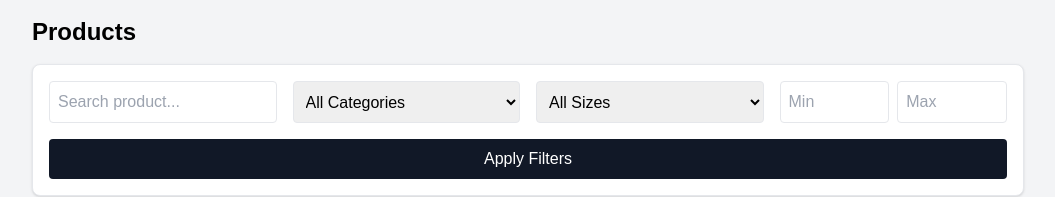
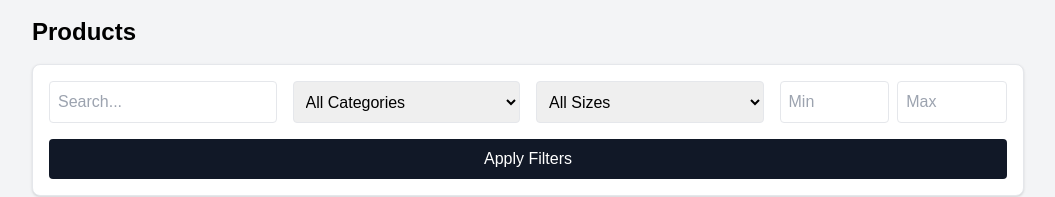
Before and after one commit to Shibili8/Clothing-Ecommerce-Frontend, a React (Create React App) app: page /products in a window 1280 px wide. Shown: the top 197 px of the page, without its empty margins (112-1167 px from the left). Built offline with nearby package versions, Linux system fonts and the light colour scheme; no server answers.

Commit message:
first commit

```diff
--- a/src/components/FilterBar.js
+++ b/src/components/FilterBar.js
@@ -7,7 +7,6 @@ export default function FilterBar({ onFilter }) {
   const [minPrice, setMinPrice] = useState("");
   const [maxPrice, setMaxPrice] = useState("");
 
-  // Send all filters to parent (Products.jsx)
   const applyFilters = () => {
     onFilter({
       search,
@@ -25,7 +24,7 @@ export default function FilterBar({ onFilter }) {
       <input
         type="text"
         className="border p-2 rounded"
-        placeholder="Search product..."
+        placeholder="Search..."
         value={search}
         onChange={(e) => setSearch(e.target.value)}
       />
```
